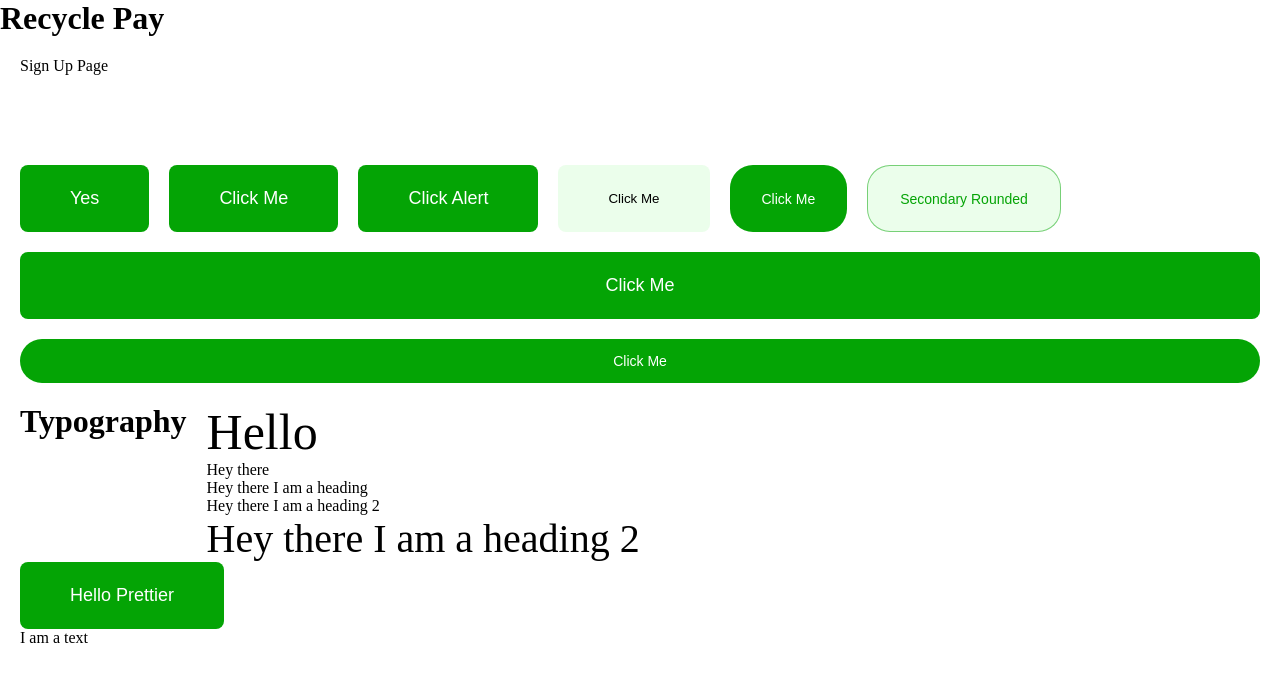
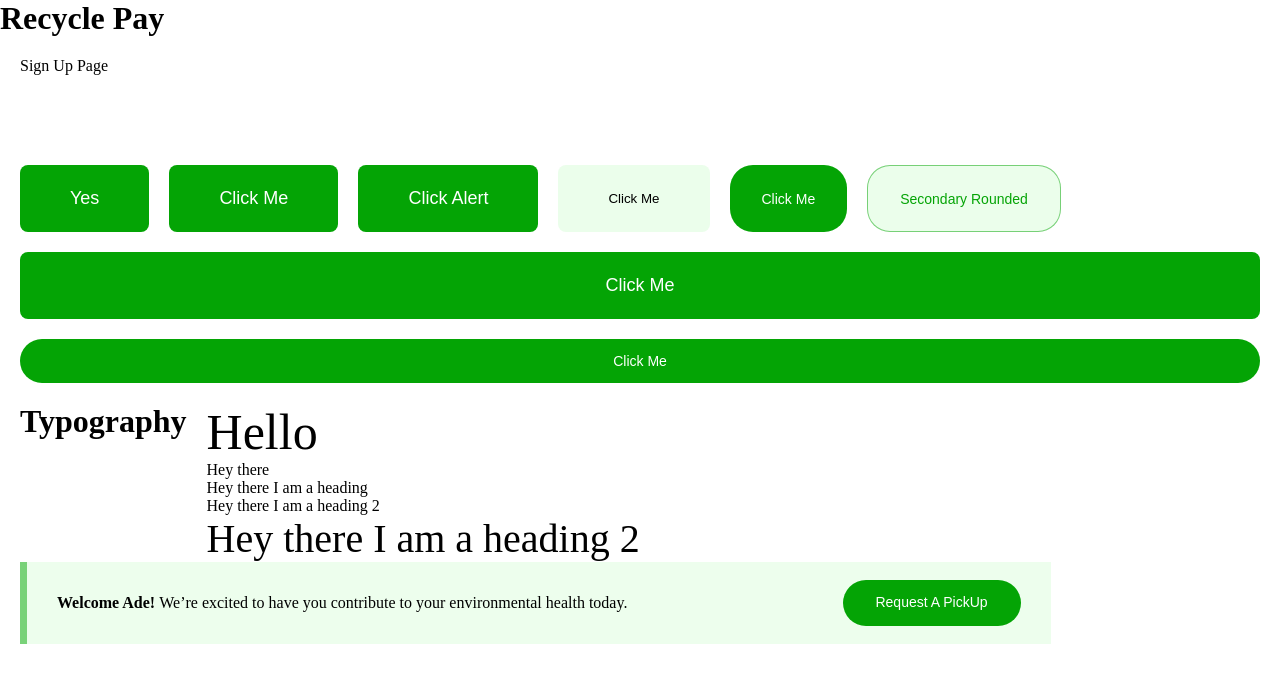
Before and after one commit to teddyrugged/Recycle-pay-react-app, a React (Create React App) app: page / in a window 1280 px wide. Shown: the top 682 px of the page. Built offline with nearby package versions, Linux system fonts and the light colour scheme.

Commit message:
welcome_intro modified

```diff
--- a/src/components/molecules/Welcome_intro/index.jsx
+++ b/src/components/molecules/Welcome_intro/index.jsx
@@ -1,8 +1,15 @@
 import { Button, Text } from 'components';
 
+import './style.css';
+
 export const Welcome = () => (
-  <div>
-    <Button>Hello Prettier</Button>
-    <Text text="I am a text" />
+  <div className="intro_body">
+    <Text size={16} weight={450}>
+      <span>Welcome Ade! </span>
+      We’re excited to have you contribute to your environmental health today.
+    </Text>
+    <Button round btnType="primary">
+      <Text size={14}> Request A PickUp </Text>
+    </Button>
   </div>
 );
--- a/src/components/molecules/Welcome_intro/style.css
+++ b/src/components/molecules/Welcome_intro/style.css
@@ -0,0 +1,25 @@
+.intro_body {
+  font-family: Circular Std;
+  background-color: #edfeed;
+  display: flex;
+  align-items: center;
+  justify-content: space-between;
+  padding: 30px;
+  border-left: 7px solid #79d279;
+  max-width: 1031px;
+  max-height: 82px;
+}
+
+.intro_body span {
+  font-weight: bold;
+}
+
+.intro_body button {
+  width: 178px;
+  height: 46px;
+}
+
+.intro_body button p {
+  width: 113px;
+  height: 18px;
+}
```
